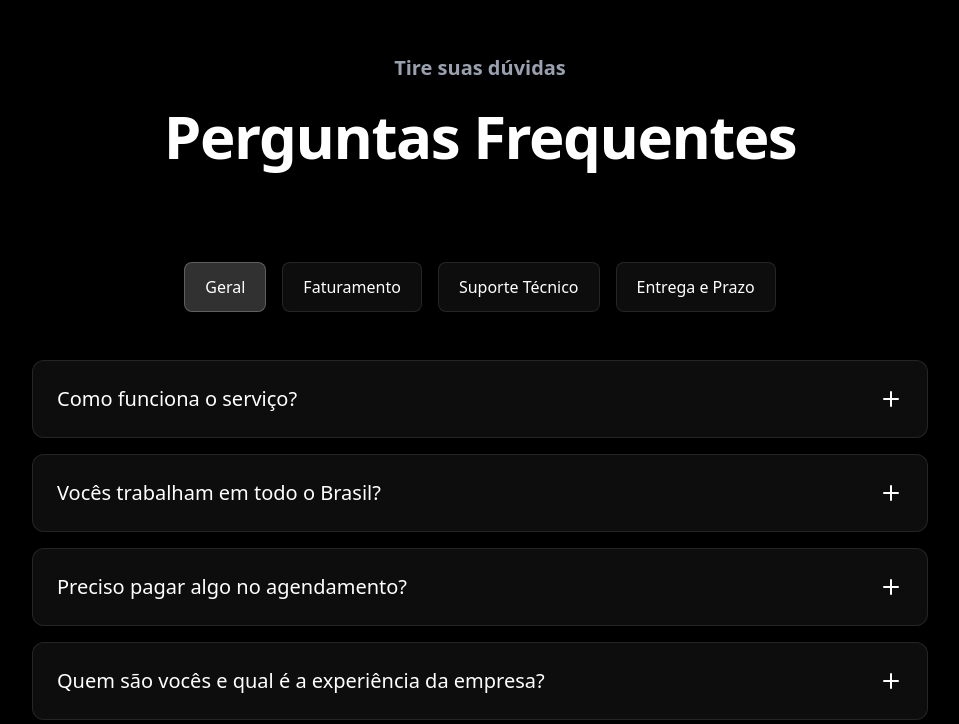
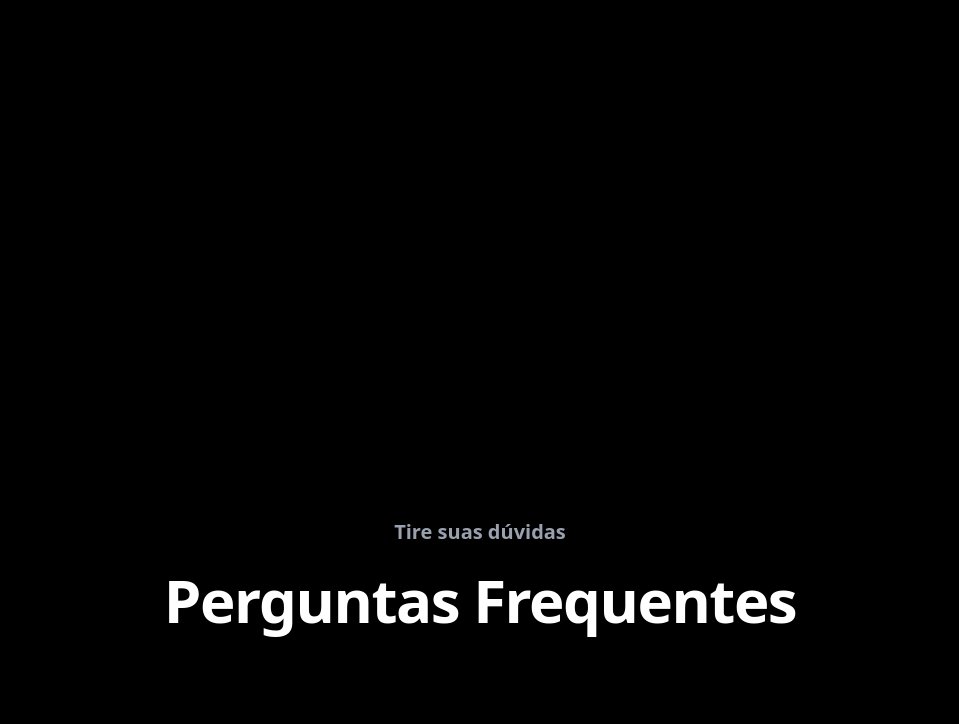
Before and after one commit to PhabloC/co.solutions, a Next.js app: page / in a window 1280 px wide. Shown: the part 3334-4058 px from the top of the page, without its empty margins (160-1119 px from the left). Built offline with nearby package versions, Linux system fonts and the light colour scheme.

Commit message:
fix: create new components

```diff
--- /dev/null
+++ b/app/components/ServiceTeste/ServiceTeste.tsx
@@ -0,0 +1,75 @@
+"use client";
+
+import { Box, Lock, Search, Settings, Sparkles } from "lucide-react";
+import { cn } from "@/lib/utils";
+import { GlowingEffect } from "../ui/glowingEffect";
+import { GridItemProps } from "./types";
+
+export function ServicesTeste() {
+  return (
+    <ul className="grid grid-cols-1 grid-rows-none gap-4 md:grid-cols-12 md:grid-rows-3 lg:gap-4 xl:max-h-[34rem] xl:grid-rows-2">
+      <GridItem
+        area="md:[grid-area:1/1/2/7] xl:[grid-area:1/1/2/5]"
+        icon={<Box className="h-4 w-4" />}
+        title="Do things the right way"
+        description="Running out of copy so I'll write anything."
+      />
+      <GridItem
+        area="md:[grid-area:1/7/2/13] xl:[grid-area:2/1/3/5]"
+        icon={<Settings className="h-4 w-4" />}
+        title="The best AI code editor ever."
+        description="Yes, it's true. I'm not even kidding. Ask my mom if you don't believe me."
+      />
+      <GridItem
+        area="md:[grid-area:2/1/3/7] xl:[grid-area:1/5/3/8]"
+        icon={<Lock className="h-4 w-4" />}
+        title="You should buy Aceternity UI Pro"
+        description="It's the best money you'll ever spend"
+      />
+      <GridItem
+        area="md:[grid-area:2/7/3/13] xl:[grid-area:1/8/2/13]"
+        icon={<Sparkles className="h-4 w-4" />}
+        title="This card is also built by Cursor"
+        description="I'm not even kidding. Ask my mom if you don't believe me."
+      />
+      <GridItem
+        area="md:[grid-area:3/1/4/13] xl:[grid-area:2/8/3/13]"
+        icon={<Search className="h-4 w-4" />}
+        title="Coming soon on Aceternity UI"
+        description="I'm writing the code as I record this, no shit."
+      />
+    </ul>
+  );
+}
+
+const GridItem = ({ area, icon, title, description }: GridItemProps) => {
+  return (
+    <li className={cn("min-h-56 list-none", area)}>
+      <div className="relative h-full rounded-[1.25rem] border-[0.75px] border-border p-2 md:rounded-3xl md:p-3">
+        <GlowingEffect
+          spread={40}
+          glow={true}
+          disabled={false}
+          proximity={64}
+          inactiveZone={0.01}
+          borderWidth={3}
+        />
+        <div className="relative flex h-full flex-col justify-between gap-6 overflow-hidden rounded-xl border-[0.75px] bg-background p-6 shadow-sm dark:shadow-[0px_0px_27px_0px_rgba(45,45,45,0.3)] md:p-6">
+          <div className="relative flex flex-1 flex-col justify-between gap-3">
+            <div className="w-fit rounded-lg border-[0.75px] border-border bg-muted p-2">
+              {icon}
+            </div>
+            <div className="space-y-3">
+              <h3 className="pt-0.5 text-xl leading-5.5 font-semibold font-sans tracking-[-0.04em] md:text-2xl md:leading-[1.875rem] text-balance text-foreground">
+                {title}
+              </h3>
+              <h2 className="[&_b]:md:font-semibold [&_strong]:md:font-semibold font-sans text-sm leading-[1.125rem] md:text-base md:leading-[1.375rem] text-muted-foreground">
+                {description}
+              </h2>
+            </div>
+          </div>
+        </div>
+      </div>
+    </li>
+  );
+};
--- /dev/null
+++ b/app/components/ServiceTeste/types.ts
@@ -0,0 +1,6 @@
+export interface GridItemProps {
+  area: string;
+  icon: React.ReactNode;
+  title: string;
+  description: React.ReactNode;
+}
--- a/app/components/about/Services.tsx
+++ b/app/components/Services/Services.tsx
@@ -1,7 +1,7 @@
 import { motion } from "framer-motion";
 import { Globe, Rocket, Cpu, Workflow, Zap, ShieldCheck } from "lucide-react";
-import type { Service } from "./types";
 import { fadeUpCard, staggerContainer } from "../animations/motion-presets";
+import { Service } from "./types";
 
 const services: Service[] = [
   {
--- /dev/null
+++ b/app/components/Services/types.ts
@@ -0,0 +1,5 @@
+export interface Service {
+  title: string;
+  description: string;
+  icon: React.ReactNode;
+}
--- a/app/components/about/index.tsx
+++ b/app/components/about/index.tsx
@@ -2,9 +2,9 @@
 
 import { motion } from "framer-motion";
 import { useInView } from "react-intersection-observer";
-import Services from "./Services";
-import TechStack from "./TeachStack";
+
 import { fadeUpTitle } from "../animations/motion-presets";
+import Services from "../Services/Services";
 
 export default function About() {
   const [ref] = useInView({
--- /dev/null
+++ b/app/components/ui/glowingEffect/index.tsx
@@ -0,0 +1,172 @@
+"use client";
+
+import { memo, useCallback, useEffect, useRef } from "react";
+import { cn } from "@/lib/utils";
+import { GlowingEffectProps } from "./types";
+
+const GlowingEffect = memo(
+  ({
+    blur = 0,
+    inactiveZone = 0.7,
+    proximity = 0,
+    spread = 20,
+    variant = "default",
+    glow = false,
+    className,
+    borderWidth = 1,
+    disabled = true,
+  }: GlowingEffectProps) => {
+    const containerRef = useRef<HTMLDivElement>(null);
+    const lastPosition = useRef({ x: 0, y: 0 });
+    const animationFrameRef = useRef<number>(0);
+
+    const handleMove = useCallback(
+      (e?: MouseEvent | { x: number; y: number }) => {
+        if (!containerRef.current) return;
+
+        if (animationFrameRef.current) {
+          cancelAnimationFrame(animationFrameRef.current);
+        }
+
+        animationFrameRef.current = requestAnimationFrame(() => {
+          const element = containerRef.current;
+          if (!element) return;
+
+          const { left, top, width, height } = element.getBoundingClientRect();
+          const mouseX = e?.x ?? lastPosition.current.x;
+          const mouseY = e?.y ?? lastPosition.current.y;
+
+          if (e) {
+            lastPosition.current = { x: mouseX, y: mouseY };
+          }
+
+          const center = [left + width * 0.5, top + height * 0.5];
+          const distanceFromCenter = Math.hypot(
+            mouseX - center[0],
+            mouseY - center[1]
+          );
+          const inactiveRadius = 0.5 * Math.min(width, height) * inactiveZone;
+
+          if (distanceFromCenter < inactiveRadius) {
+            element.style.setProperty("--active", "0");
+            return;
+          }
+
+          const isActive =
+            mouseX > left - proximity &&
+            mouseX < left + width + proximity &&
+            mouseY > top - proximity &&
+            mouseY < top + height + proximity;
+
+          element.style.setProperty("--active", isActive ? "1" : "0");
+
+          if (!isActive) return;
+
+          const currentAngle =
+            parseFloat(element.style.getPropertyValue("--start")) || 0;
+          const targetAngle =
+            (180 * Math.atan2(mouseY - center[1], mouseX - center[0])) /
+              Math.PI +
+            90;
+
+          const angleDiff = ((targetAngle - currentAngle + 180) % 360) - 180;
+          const newAngle = currentAngle + angleDiff;
+
+          element.style.setProperty("--start", String(newAngle));
+        });
+      },
+      [inactiveZone, proximity]
+    );
+
+    useEffect(() => {
+      if (disabled) return;
+
+      const handleScroll = () => handleMove();
+      const handlePointerMove = (e: PointerEvent | { x: number; y: number }) =>
+        handleMove(e as PointerEvent & { x: number; y: number });
+
+      window.addEventListener("scroll", handleScroll, { passive: true });
+      document.body.addEventListener("pointermove", handlePointerMove, {
+        passive: true,
+      });
+
+      return () => {
+        if (animationFrameRef.current) {
+          cancelAnimationFrame(animationFrameRef.current);
+        }
+        window.removeEventListener("scroll", handleScroll);
+        document.body.removeEventListener("pointermove", handlePointerMove);
+      };
+    }, [handleMove, disabled]);
+
+    return (
+      <>
+        <div
+          className={cn(
+            "pointer-events-none absolute -inset-px hidden rounded-[inherit] border opacity-0 transition-opacity",
+            glow && "opacity-100",
+            variant === "white" && "border-white",
+            disabled && "block!"
+          )}
+        />
+        <div
+          ref={containerRef}
+          style={
+            {
+              "--blur": `${blur}px`,
+              "--spread": spread,
+              "--start": "0",
+              "--active": "0",
+              "--glowingeffect-border-width": `${borderWidth}px`,
+              "--repeating-conic-gradient-times": "5",
+              "--gradient":
+                variant === "white"
+                  ? `repeating-conic-gradient(
+                  from 236.84deg at 50% 50%,
+                  var(--black),
+                  var(--black) calc(25% / var(--repeating-conic-gradient-times))
+                )`
+                  : `radial-gradient(circle, #dd7bbb 10%, #dd7bbb00 20%),
+                radial-gradient(circle at 40% 40%, #d79f1e 5%, #d79f1e00 15%),
+                radial-gradient(circle at 60% 60%, #5a922c 10%, #5a922c00 20%),
+                radial-gradient(circle at 40% 60%, #4c7894 10%, #4c789400 20%),
+                repeating-conic-gradient(
+                  from 236.84deg at 50% 50%,
+                  #dd7bbb 0%,
+                  #d79f1e calc(25% / var(--repeating-conic-gradient-times)),
+                  #5a922c calc(50% / var(--repeating-conic-gradient-times)),
+                  #4c7894 calc(75% / var(--repeating-conic-gradient-times)),
+                  #dd7bbb calc(100% / var(--repeating-conic-gradient-times))
+                )`,
+            } as React.CSSProperties
+          }
+          className={cn(
+            "pointer-events-none absolute inset-0 rounded-[inherit] opacity-100 transition-opacity",
+            glow && "opacity-100",
+            blur > 0 && "blur-(--blur)",
+            className,
+            disabled && "hidden!"
+          )}
+        >
+          <div
+            className={cn(
+              "glow",
+              "rounded-[inherit]",
+              'after:content-[""] after:rounded-[inherit] after:absolute after:inset-[calc(-1*var(--glowingeffect-border-width))]',
+              "after:[border:var(--glowingeffect-border-width)_solid_transparent]",
+              "after:[background:var(--gradient)] after:bg-fixed",
+              "after:opacity-(--active) after:transition-opacity after:duration-300",
+              "after:[mask-clip:padding-box,border-box]",
+              "after:mask-intersect",
+              "after:mask-[linear-gradient(#0000,#0000),conic-gradient(from_calc((var(--start)-var(--spread))*1deg),#00000000_0deg,#fff,#00000000_calc(var(--spread)*2deg))]"
+            )}
+          />
+        </div>
+      </>
+    );
+  }
+);
+
+GlowingEffect.displayName = "GlowingEffect";
+
+export { GlowingEffect };
--- /dev/null
+++ b/app/components/ui/glowingEffect/types.ts
@@ -0,0 +1,12 @@
+export interface GlowingEffectProps {
+  blur?: number;
+  inactiveZone?: number;
+  proximity?: number;
+  spread?: number;
+  variant?: "default" | "white";
+  glow?: boolean;
+  className?: string;
+  disabled?: boolean;
+  movementDuration?: number;
+  borderWidth?: number;
+}
--- a/app/page.tsx
+++ b/app/page.tsx
@@ -1,4 +1,6 @@
 import Abount from "./components/about";
+import { ServicesTeste } from "./components/ServiceTeste/ServiceTeste";
+
 import { FAQ } from "./components/accordion";
 import Contact from "./components/contact";
 import Hero from "./components/hero";
@@ -13,6 +15,7 @@
       />
       <Abount />
       <Services />
+      <ServicesTeste />
       <FAQ />
       <Contact />
     </>
```
Also changed, not shown: app/components/TeachStack/TeachStack.tsx (renamed from app/components/about/TeachStack.tsx).
